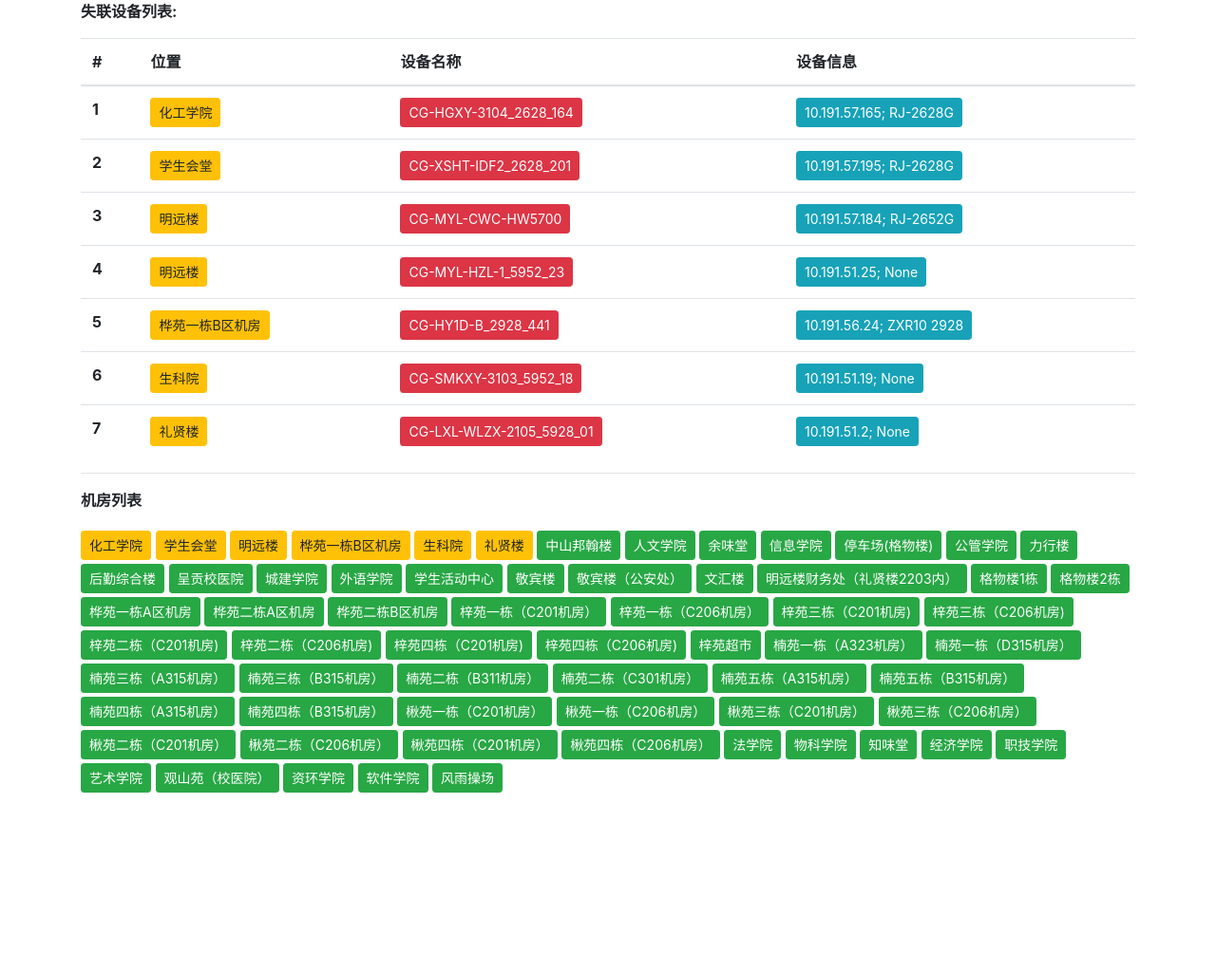
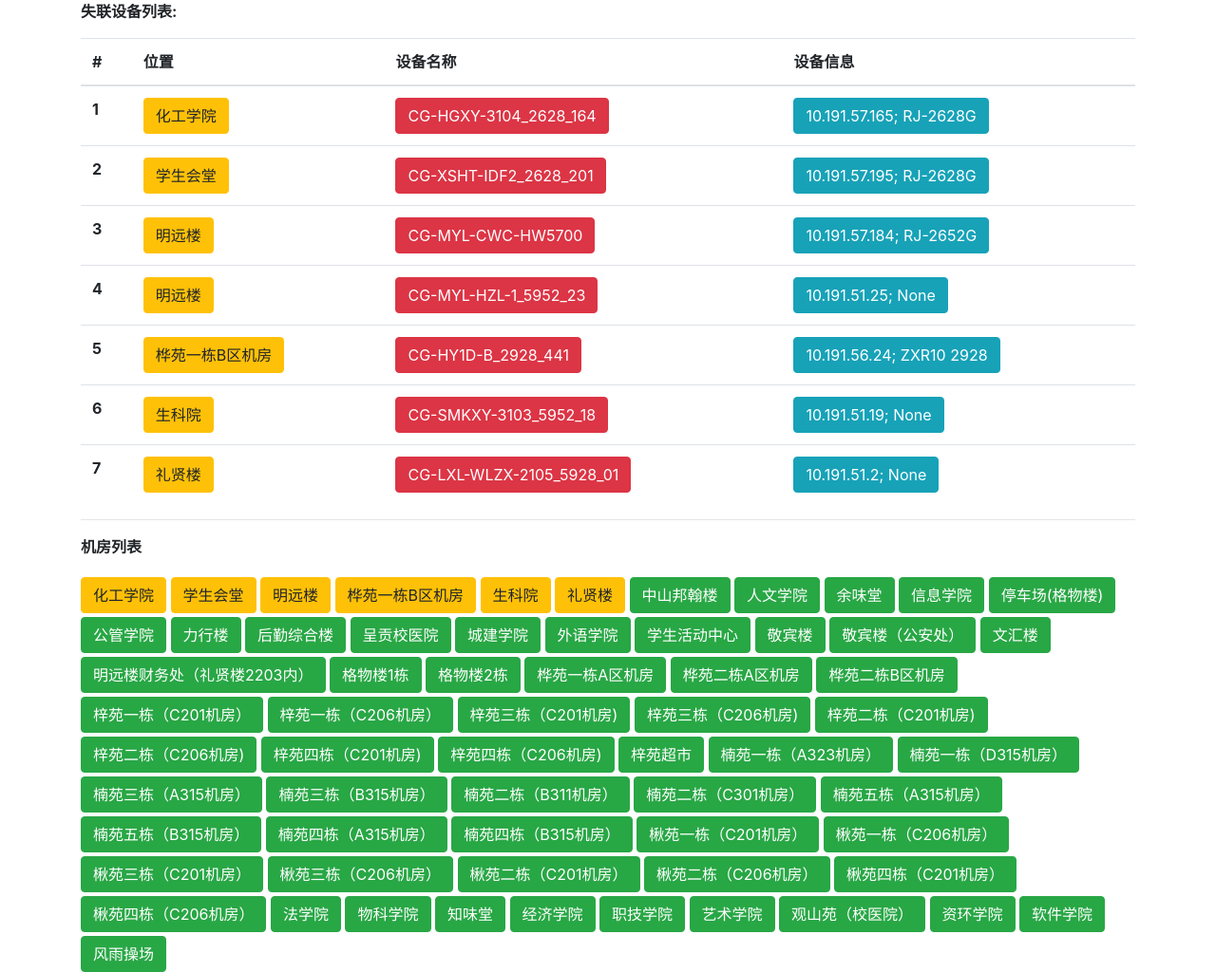
Before and after one commit to yukikaze66/ip_watcher, a Jekyll site: the page built from index.html, in a window 1280 px wide. Shown: the whole page at 95% size. Built offline with Jekyll 4.4.1, drawn with Linux system fonts in a browser that asks for light colours; nearby versions of some CDN libraries; before the commit the page ends 900 px from its top, so only the background shows below that.

Commit message:
remove btn-sm

```diff
--- a/index.html
+++ b/index.html
@@ -38,9 +38,9 @@ layout: null
                 {% for equipment in site.data.failed_equipment_list %}
                     <tr>
                         <th scope="row">{{ forloop.index }}</th>
-                        <td><button class="btn btn-warning btn-sm">{{ equipment.position }}</button></td>
-                        <td><button class="btn btn-danger btn-sm">{{ equipment.name }}</button></td>
-                        <td><button class="btn btn-info btn-sm">{{ equipment.ip }}; {{ equipment.type }}</button></td>
+                        <td><button class="btn btn-warning">{{ equipment.position }}</button></td>
+                        <td><button class="btn btn-danger">{{ equipment.name }}</button></td>
+                        <td><button class="btn btn-info">{{ equipment.ip }}; {{ equipment.type }}</button></td>
                     </tr>
                 {% endfor %}
             </tbody>
@@ -53,9 +53,9 @@ layout: null
         <div class="fluid">
             {% for room in site.data.room_list %}
                 {% if room.intact %}
-                    <button class="btn btn-success mt-1 btn-sm">{{ room.position }}</button>
+                    <button class="btn btn-success mt-1">{{ room.position }}</button>
                 {% else %}
-                    <button class="btn btn-warning mt-1 btn-sm">{{ room.position }}</button>
+                    <button class="btn btn-warning mt-1">{{ room.position }}</button>
                 {% endif %}
             {% endfor %}
         </div>
```
